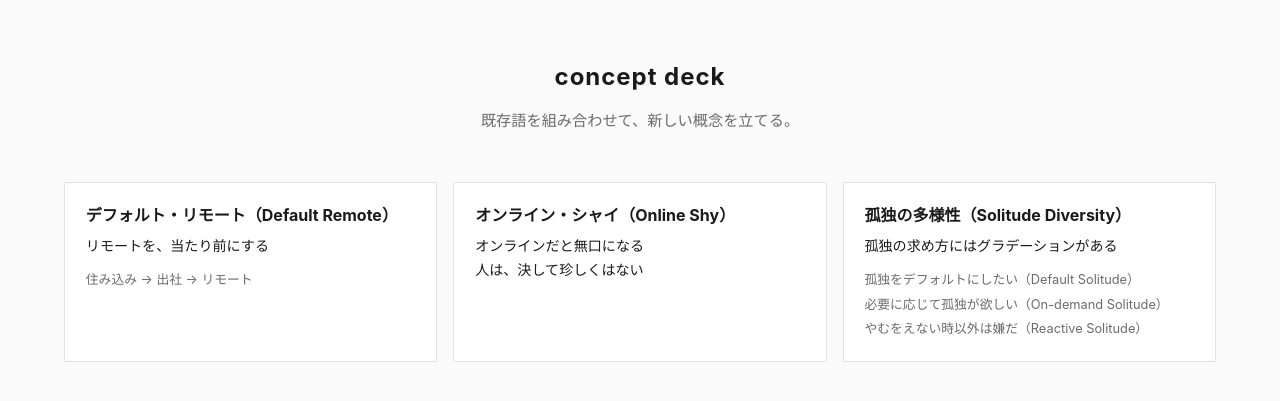
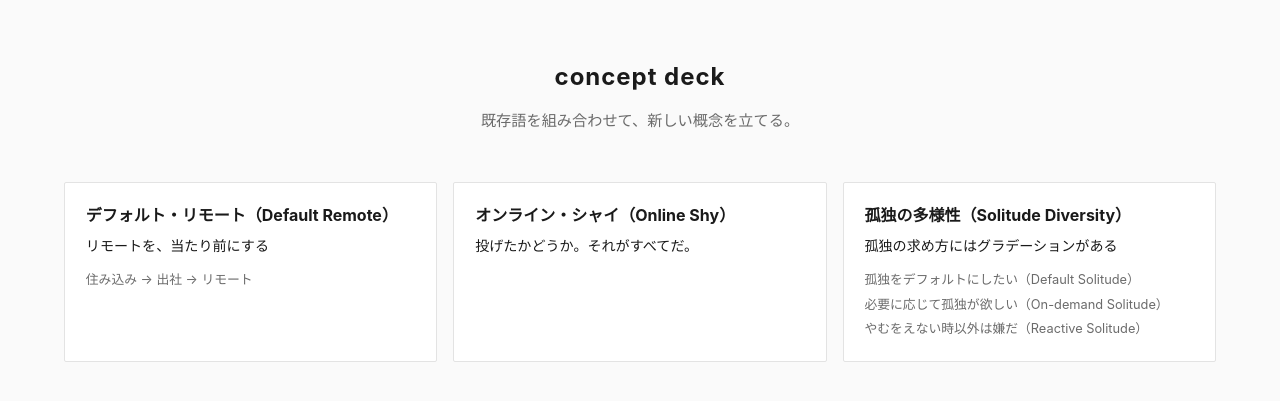
Before and after one commit to stakiran/concept-field, a Jekyll site: the page built from docs/index.html, in a window 1280 px wide. Shown: the top 401 px of the page. Built offline with Jekyll 4.4.1, drawn with Linux system fonts in a browser that asks for light colours.

Commit message:
tweak online-shy

```diff
--- a/docs/_cards/online-shy.md
+++ b/docs/_cards/online-shy.md
@@ -1,4 +1,4 @@
 ---
 ---
 # オンライン・シャイ（Online Shy）
-## オンラインだと無口になる人は、決して珍しくはない
+## 投げたかどうか。それがすべてだ。
```
